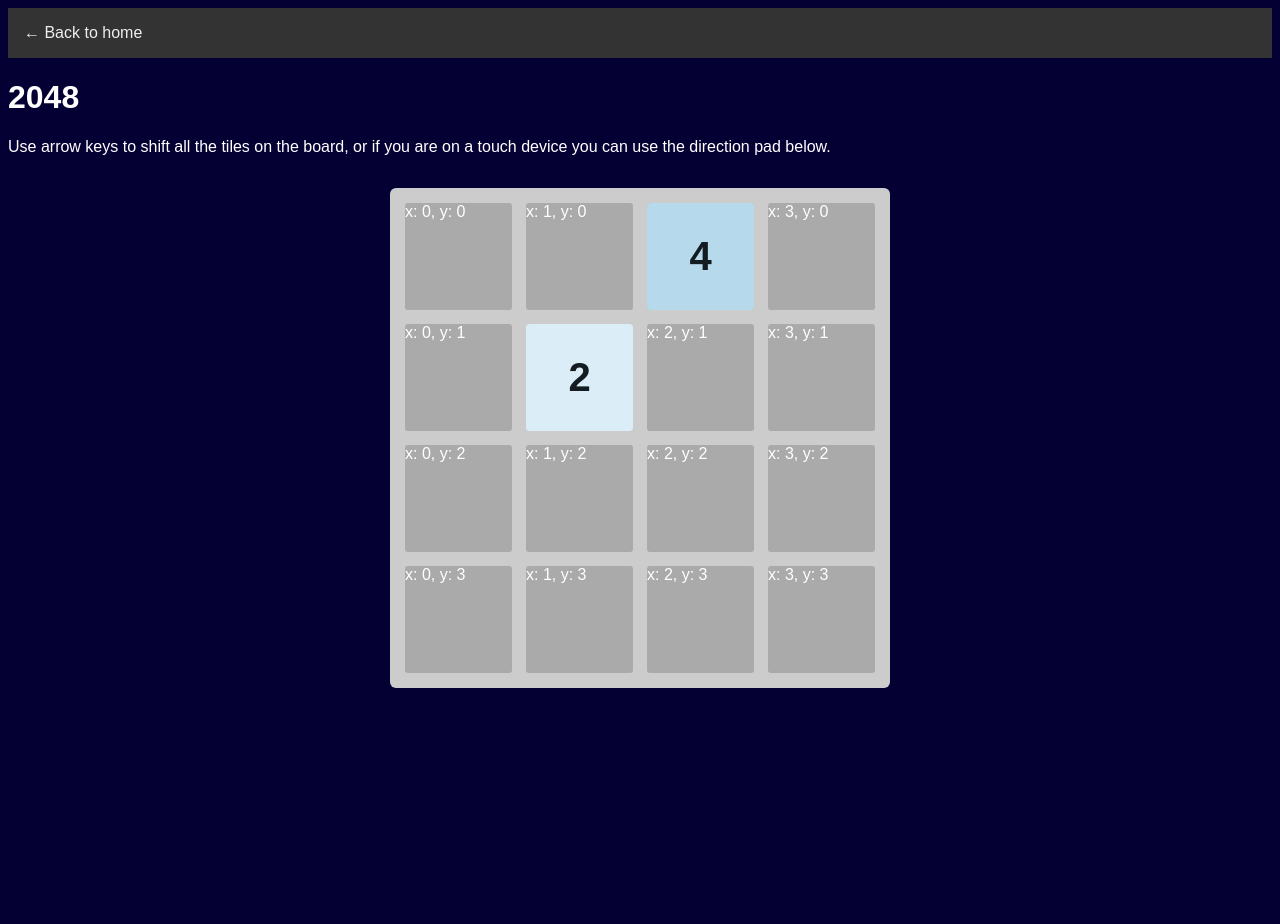
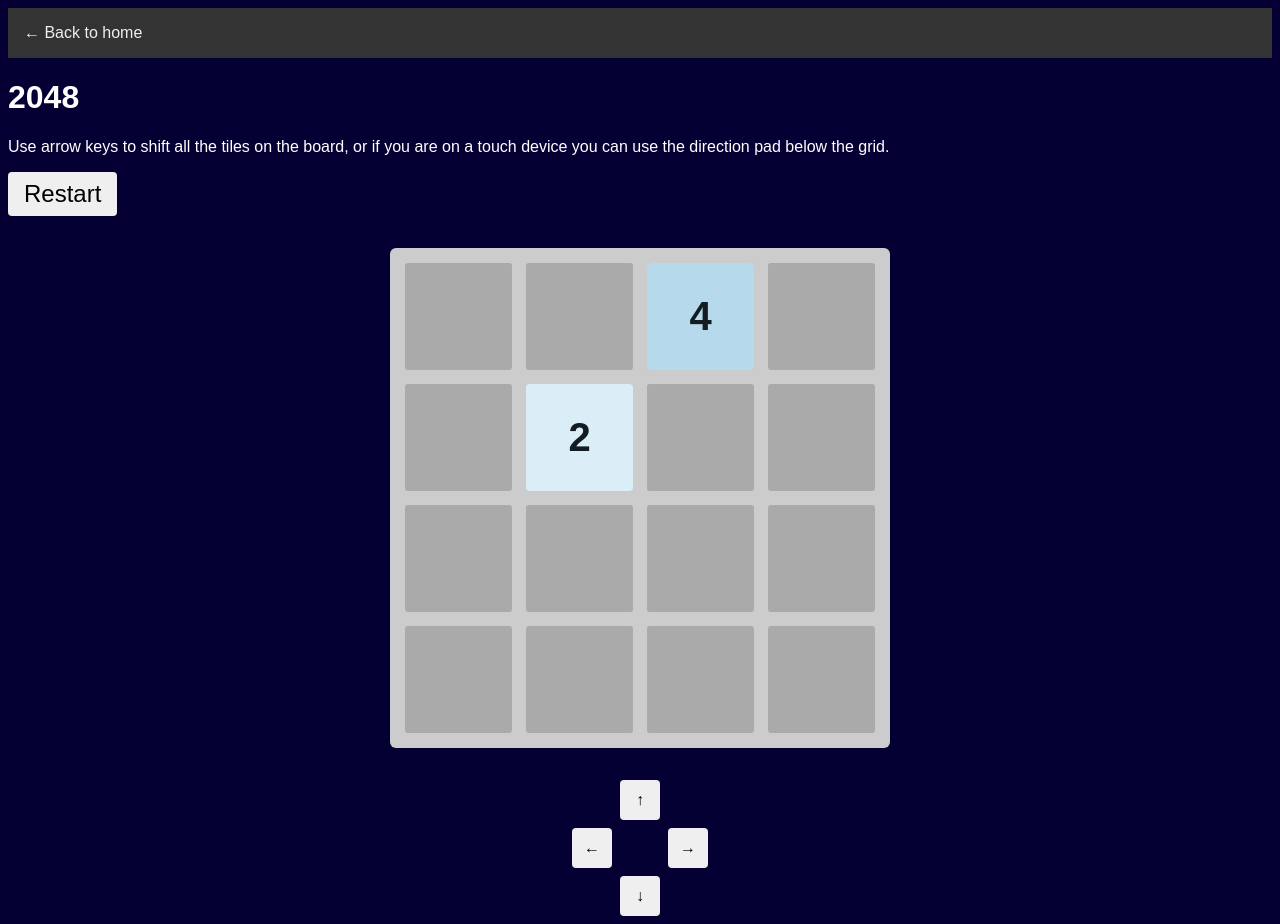
Before and after one commit to judeclark19/bits-and-bobs, a Next.js app: page /2048 in a window 1280 px wide. Before the commit the page ends 800 px from the top, so only its background shows below. Built offline with nearby package versions, Linux system fonts and the light colour scheme.

Commit message:
direction pad and restart

```diff
--- a/app/2048/TFEGrid.styles.ts
+++ b/app/2048/TFEGrid.styles.ts
@@ -114,6 +114,19 @@ export const GridContainer = styled.div`
   }
 `;
 
+export const RestartButton = styled.button`
+  margin: auto;
+
+  margin-left: auto;
+  width: fit-content;
+  color: black;
+  font-size: 1.5rem;
+
+  @media screen and (max-width: 520px) {
+    font-size: 1rem;
+  }
+`;
+
 export const Cell = styled.div`
   background-color: #aaa;
   width: 100%;
--- a/app/2048/TFEGrid.tsx
+++ b/app/2048/TFEGrid.tsx
@@ -1,9 +1,15 @@
 "use client";
 
 import React, { useEffect, useRef } from "react";
-import { Cell, GlobalStyle, GridContainer } from "./TFEGrid.styles";
+import {
+  Cell,
+  GlobalStyle,
+  GridContainer,
+  RestartButton
+} from "./TFEGrid.styles";
 import TFEGameState from "./logic/Game";
 import { observer } from "mobx-react-lite";
+import DirectionPad from "../common-components/DirectionPad";
 
 const TFEGrid = observer(() => {
   const gridContainerRef = useRef<HTMLDivElement>(null);
@@ -18,11 +24,13 @@ const TFEGrid = observer(() => {
     <>
       <GlobalStyle />
       {!TFEGameState ? null : (
+        <>
+          <RestartButton onClick={() => TFEGameState.restartGame()}>
+            Restart
+          </RestartButton>
           <GridContainer ref={gridContainerRef}>
             {TFEGameState.cells.map((cell, i) => (
-            <Cell key={i}>
-              x: {cell.x}, y: {cell.y}
-            </Cell>
+              <Cell key={i} />
             ))}
             <div id="TFE-game-over">
               <span>Game Over</span>
@@ -35,7 +43,16 @@ const TFEGrid = observer(() => {
               </button>
             </div>
           </GridContainer>
+        </>
       )}
+      <DirectionPad
+        displayDirectionPad={true}
+        disabled={false}
+        upFunction={() => TFEGameState.moveUp()}
+        leftFunction={() => TFEGameState.moveLeft()}
+        rightFunction={() => TFEGameState.moveRight()}
+        downFunction={() => TFEGameState.moveDown()}
+      />
     </>
   );
 });
--- a/app/2048/logic/Game.ts
+++ b/app/2048/logic/Game.ts
@@ -27,7 +27,6 @@ class TFEGameLogic {
   }
 
   spawnRandomTile() {
-    console.log("Spawn");
     const emptyCell = this.getRandomEmptyCell();
     if (!emptyCell) {
       return;
@@ -160,16 +159,14 @@ class TFEGameLogic {
     if (this.cells.some((cell) => !cell.tile)) {
       return;
     }
-
-    const isGameOver = this.cells.some((cell) => {
-      const currentTile = cell.tile!;
+    const isMergePossible = this.cells.some((cell) => {
       const neighbors = this.getNeighbors(cell);
       return neighbors.some(
-        (neighbor) => neighbor.tile && neighbor.tile.value === currentTile.value
+        (neighbor) => neighbor.tile?.value === cell.tile?.value
       );
     });
 
-    if (isGameOver) {
+    if (!isMergePossible) {
       document.getElementById("TFE-game-over")!.style.display = "flex";
       this.gameOver = true;
     }
--- a/app/2048/page.tsx
+++ b/app/2048/page.tsx
@@ -16,7 +16,7 @@ export default function TwentyFortyEightPage() {
       <h1>2048</h1>
       <p>
         Use arrow keys to shift all the tiles on the board, or if you are on a
-        touch device you can use the direction pad below.
+        touch device you can use the direction pad below the grid.
       </p>
       <TFEGrid />
     </div>
--- /dev/null
+++ b/app/common-components/CommonComponents.styles.ts
@@ -0,0 +1,28 @@
+import { styled } from "styled-components";
+
+export const DirectionPadStyle = styled.div<{
+  $display: boolean;
+}>`
+  display: ${(props) => (props.$display ? "grid" : "none")};
+  grid-template-columns: repeat(3, 1fr);
+  grid-template-rows: repeat(3, 1fr);
+  gap: 0.5rem;
+
+  width: fit-content;
+  margin: auto;
+  margin-top: 2rem;
+
+  > div {
+    width: 40px;
+    height: 40px;
+    display: grid;
+    place-items: center;
+
+    button {
+      padding: 0;
+      width: 40px;
+      height: 40px;
+      color: black;
+    }
+  }
+`;
--- /dev/null
+++ b/app/common-components/DirectionPad.tsx
@@ -0,0 +1,50 @@
+import React from "react";
+import { DirectionPadStyle } from "./CommonComponents.styles";
+
+function DirectionPad({
+  displayDirectionPad,
+  disabled,
+  upFunction,
+  leftFunction,
+  rightFunction,
+  downFunction
+}: {
+  displayDirectionPad: boolean;
+  disabled: boolean;
+  upFunction: () => void;
+  leftFunction: () => void;
+  rightFunction: () => void;
+  downFunction: () => void;
+}) {
+  return (
+    <DirectionPadStyle $display={displayDirectionPad}>
+      <div></div>
+      <div>
+        <button disabled={disabled} onClick={upFunction}>
+          ↑
+        </button>
+      </div>
+      <div></div>
+      <div>
+        <button disabled={disabled} onClick={leftFunction}>
+          ←
+        </button>
+      </div>
+      <div></div>
+      <div>
+        <button disabled={disabled} onClick={rightFunction}>
+          →
+        </button>
+      </div>
+      <div></div>
+      <div>
+        <button disabled={disabled} onClick={downFunction}>
+          ↓
+        </button>
+      </div>
+      <div></div>
+    </DirectionPadStyle>
+  );
+}
+
+export default DirectionPad;
```
Also changed, not shown: app/snake/SnakeCanvas.styles.tsx (+0 -28 lines), app/snake/SnakeCanvas.tsx (+9 -48 lines). Lines whose indentation alone changed are shown as unchanged.
